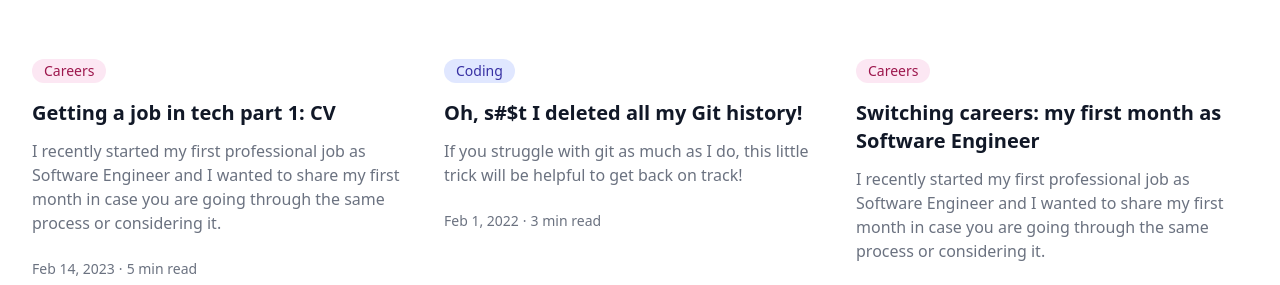
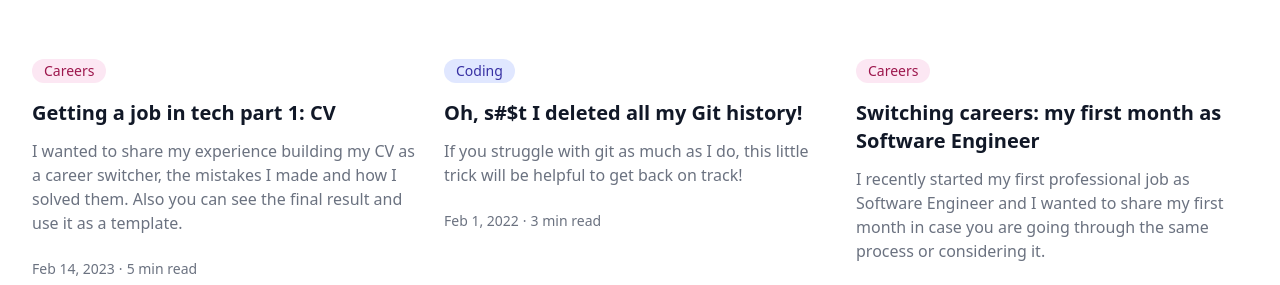
Before and after one commit to CarolinaCobo/new-portfolio, a Next.js app: page / in a window 1280 px wide. Shown: the part 2700-2985 px from the top of the page. Built offline with nearby package versions, Linux system fonts and the light colour scheme.

Commit message:
Change description

```diff
--- a/components/Blog/BlogData.js
+++ b/components/Blog/BlogData.js
@@ -8,7 +8,7 @@ const blogData = [
       color: "bg-pink-100 text-pink-800",
     },
     description:
-      "I recently started my first professional job as Software Engineer and I wanted to share my first month in case you are going through the same process or considering it.",
+      "I wanted to share my experience building my CV as a career switcher, the mistakes I made and how I solved them. Also you can see the final result and use it as a template.",
     date: "Feb 14, 2023",
     datetime: "2022-02-14",
     readingTime: "5 min",
```
